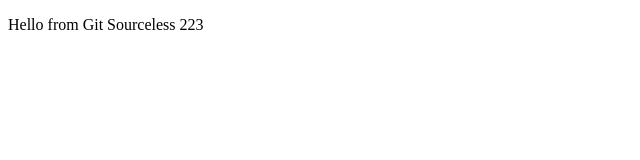
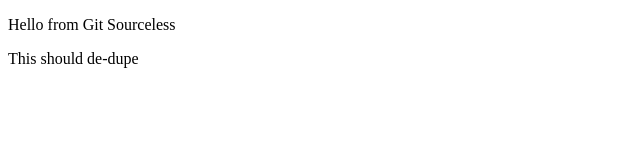
Before and after one commit to z-testing-internal/simple-app, a Next.js app: page / in a window 1280 px wide. Shown: the top 160 px of the page, without its empty margins (0-640 px from the left). Built offline with nearby package versions, Linux system fonts and the light colour scheme.

Commit message:
Update index.js

```diff
--- a/pages/index.js
+++ b/pages/index.js
@@ -1,7 +1,8 @@
 export default function Index() {
   return (
     <div>
-      <p>Hello from Git Sourceless 223</p>
+      <p>Hello from Git Sourceless</p>
+      <p>This should de-dupe</p>
     </div>
   )
 }
```
